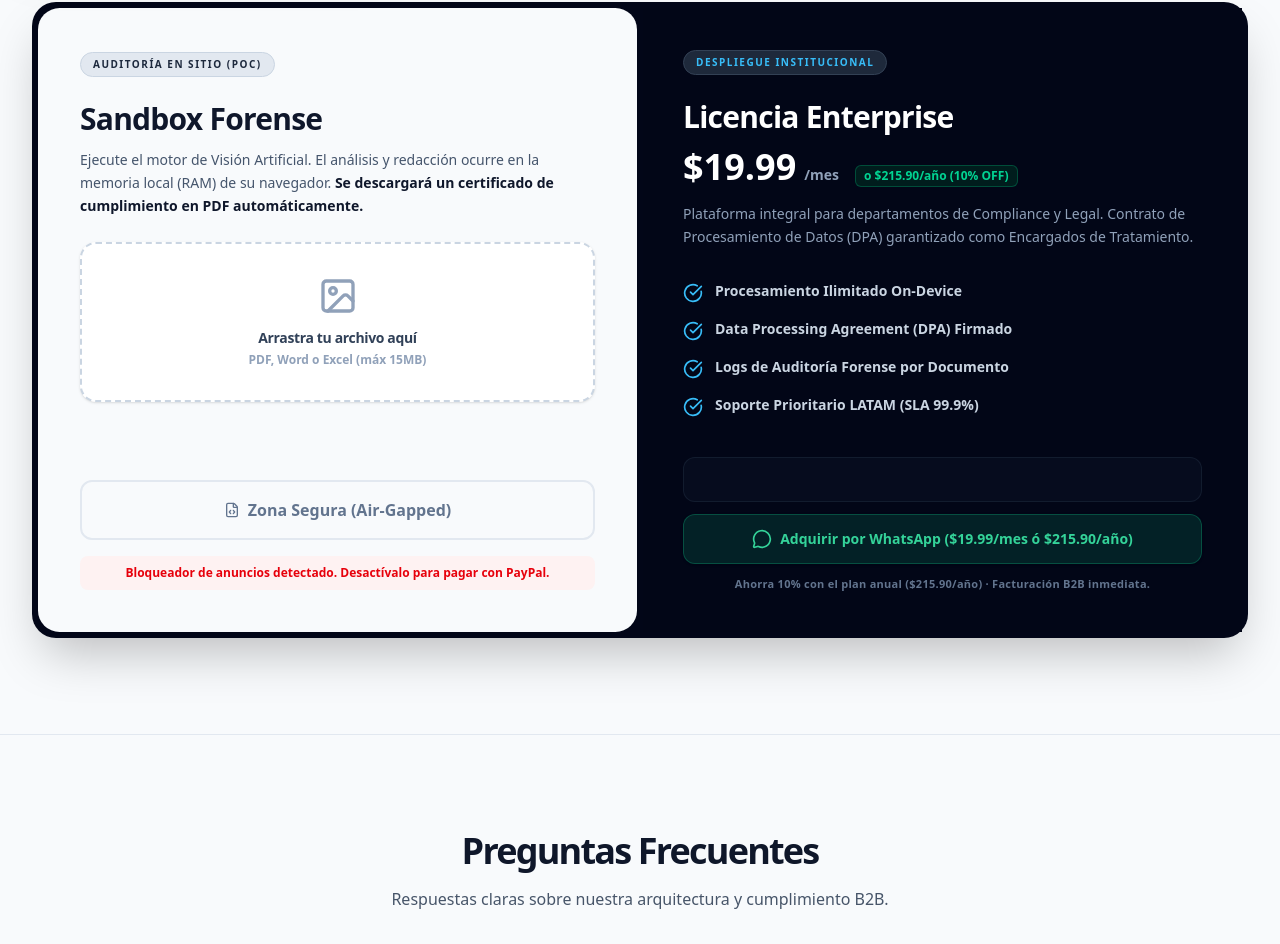
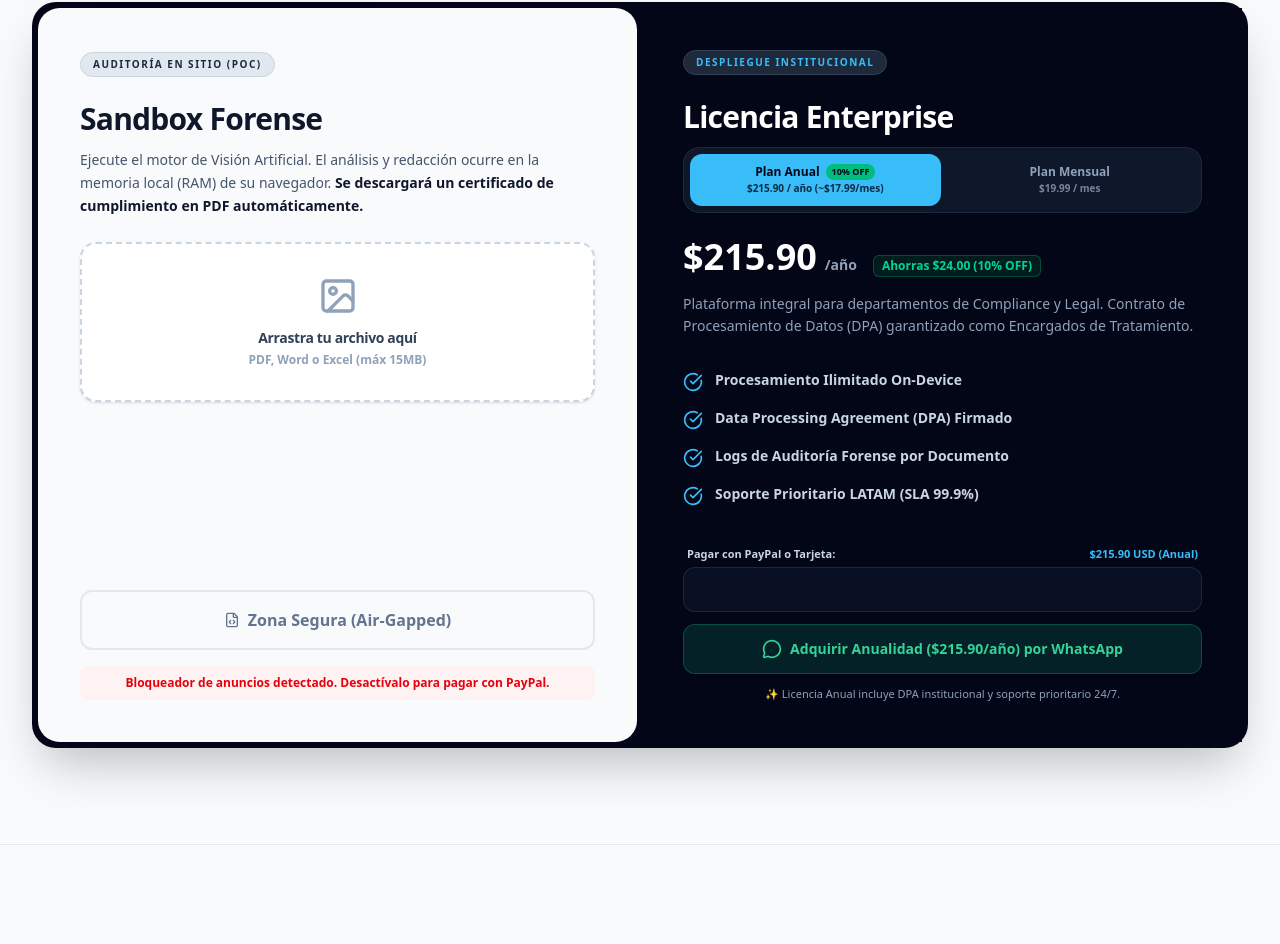
Before and after one commit to DamianMacancela/ZeroTrust, a Next.js app: page / in a window 1280 px wide. Shown: the part 838-1782 px from the top of the page. Built offline with nearby package versions, Linux system fonts and the light colour scheme; no server answers.

Commit message:
feat(pricing): add direct annual (.90) and monthly (.99) payment buttons and selector

```diff
--- a/src/app/page.tsx
+++ b/src/app/page.tsx
@@ -21,6 +21,7 @@
   const [hasUsedTrial, setHasUsedTrial] = useState(false);
   const [isProActive, setIsProActive] = useState(false);
   const [isDragging, setIsDragging] = useState(false);
+  const [billingCycle, setBillingCycle] = useState<'annual' | 'monthly'>('annual');
   const workerRef = useRef<Worker | null>(null);
 
   const canvasRef = useRef<HTMLCanvasElement>(null);
@@ -385,12 +386,56 @@
                   <h3 className="text-3xl font-black text-white mb-3 tracking-tight">Licencia Enterprise</h3>
 
 
+                  {/* SELECTOR DE PLAN MENSUAL / ANUAL DIRECTO */}
+                  <div className="flex bg-[#0F172A] p-1.5 rounded-2xl border border-slate-800 mb-6 gap-1">
+                    <button
+                      type="button"
+                      onClick={() => setBillingCycle('annual')}
+                      className={`flex-1 py-2.5 px-3 rounded-xl text-xs font-black transition-all flex flex-col items-center justify-center ${
+                        billingCycle === 'annual'
+                          ? 'bg-[#38BDF8] text-slate-950 shadow-md'
+                          : 'text-slate-400 hover:text-white'
+                      }`}
+                    >
+                      <span className="flex items-center gap-1.5">
+                        Plan Anual
+                        <span className="bg-emerald-500 text-slate-950 text-[9px] font-black px-1.5 py-0.5 rounded-full uppercase">10% OFF</span>
+                      </span>
+                      <span className="text-[10px] opacity-80 mt-0.5">$215.90 / año (~$17.99/mes)</span>
+                    </button>
+
+                    <button
+                      type="button"
+                      onClick={() => setBillingCycle('monthly')}
+                      className={`flex-1 py-2.5 px-3 rounded-xl text-xs font-black transition-all flex flex-col items-center justify-center ${
+                        billingCycle === 'monthly'
+                          ? 'bg-[#38BDF8] text-slate-950 shadow-md'
+                          : 'text-slate-400 hover:text-white'
+                      }`}
+                    >
+                      <span>Plan Mensual</span>
+                      <span className="text-[10px] opacity-80 mt-0.5">$19.99 / mes</span>
+                    </button>
+                  </div>
+
                   <div className="flex items-baseline gap-2 mb-4">
-                    <span className="text-4xl font-black text-white">$19.99</span>
-                    <span className="text-sm font-semibold text-slate-400">/mes</span>
-                    <span className="ml-2 text-xs font-bold text-emerald-400 bg-emerald-950/60 border border-emerald-500/30 px-2 py-0.5 rounded-md">
-                      o $215.90/año (10% OFF)
-                    </span>
+                    {billingCycle === 'annual' ? (
+                      <>
+                        <span className="text-4xl font-black text-white">$215.90</span>
+                        <span className="text-sm font-semibold text-slate-400">/año</span>
+                        <span className="ml-2 text-xs font-bold text-emerald-400 bg-emerald-950/60 border border-emerald-500/30 px-2 py-0.5 rounded-md">
+                          Ahorras $24.00 (10% OFF)
+                        </span>
+                      </>
+                    ) : (
+                      <>
+                        <span className="text-4xl font-black text-white">$19.99</span>
+                        <span className="text-sm font-semibold text-slate-400">/mes</span>
+                        <span className="ml-2 text-xs font-bold text-slate-400 bg-slate-800 px-2 py-0.5 rounded-md">
+                          Facturación mensual
+                        </span>
+                      </>
+                    )}
                   </div>
 
                   <p className="text-slate-400 mb-8 font-medium text-sm leading-relaxed">Plataforma integral para departamentos de Compliance y Legal. Contrato de Procesamiento de Datos (DPA) garantizado como Encargados de Tratamiento.</p>
@@ -456,9 +501,17 @@
                     </div>
                   ) : (
                     <div className="mt-auto space-y-3">
-                      {true ? (
+                      {/* BOTÓN DIRECTO DE PAYPAL PARA EL PLAN SELECCIONADO */}
+                      <div className="space-y-1">
+                        <div className="text-[11px] font-bold text-slate-300 flex justify-between px-1">
+                          <span>Pagar con PayPal o Tarjeta:</span>
+                          <span className="text-[#38BDF8] font-black">
+                            {billingCycle === 'annual' ? '$215.90 USD (Anual)' : '$19.99 USD (Mensual)'}
+                          </span>
+                        </div>
                         <PayPalButton
-                          planId={process.env.NEXT_PUBLIC_PAYPAL_PLAN_ID || "P-7N588285294329012NJZH4EQ"}
+                          amount={billingCycle === 'annual' ? '215.90' : '19.99'}
+                          planType={billingCycle}
                           onSuccess={() => {
                             setIsProActive(true);
                             setHasUsedTrial(false);
@@ -467,22 +520,23 @@
                           }}
                           onError={(err) => setErrorMessage(err)}
                         />
-                      ) : (
-                        <a href="/api/checkout/enterprise" className="w-full bg-[#0EA5E9] hover:bg-[#0284C7] text-white py-3.5 px-4 rounded-xl font-black transition-all flex justify-center items-center gap-2 shadow-lg hover:shadow-xl no-underline text-sm">
-                          <Database className="h-5 w-5 shrink-0" />
-                          <span>Comprar en Línea (Tarjeta / PayPal)</span>
-                        </a>
-                      )}
+                      </div>
+
+                      {/* BOTÓN DIRECTO DE WHATSAPP / FACTURACIÓN MANUAL */}
                       <a
-                        href={`https://api.whatsapp.com/send?phone=${process.env.NEXT_PUBLIC_WHATSAPP_NUMBER || '593983476198'}&text=Hola,%20deseo%20adquirir%20la%20Licencia%20Enterprise%20de%20ZeroTrust%20Redact%20($19.99/mes%20o%20$215.90/a%C3%B1o%20con%2010%25%20de%20descuento)%20para%20mi%20firma%20y%20firmar%20el%20DPA.`}
+                        href={`https://api.whatsapp.com/send?phone=${process.env.NEXT_PUBLIC_WHATSAPP_NUMBER || '593983476198'}&text=Hola,%20deseo%20adquirir%20la%20Licencia%20Enterprise%20de%20ZeroTrust%20Redact%20en%20plan%20${billingCycle === 'annual' ? 'Anual%20($215.90/año%20con%2010%%20de%20descuento)' : 'Mensual%20($19.99/mes)'}%20para%20mi%20firma%20y%20firmar%20el%20DPA.`}
                         target="_blank"
                         rel="noopener noreferrer"
                         className="w-full bg-[#10B981]/15 hover:bg-[#10B981]/25 text-[#34D399] border border-[#10B981]/30 py-3.5 px-4 rounded-xl font-black transition-all flex justify-center items-center gap-2 shadow-sm no-underline text-sm"
                       >
                         <MessageCircle className="h-5 w-5 text-[#34D399] shrink-0" />
-                        <span>Adquirir por WhatsApp ($19.99/mes ó $215.90/año)</span>
+                        <span>Adquirir {billingCycle === 'annual' ? 'Anualidad ($215.90/año)' : 'Plan Mensual ($19.99/mes)'} por WhatsApp</span>
                       </a>
-                      <p className="text-[11px] text-slate-500 text-center mt-3 font-bold tracking-wide">Ahorra 10% con el plan anual ($215.90/año) · Facturación B2B inmediata.</p>
+                      <p className="text-[11px] text-slate-400 text-center mt-2 font-medium">
+                        {billingCycle === 'annual'
+                          ? '✨ Licencia Anual incluye DPA institucional y soporte prioritario 24/7.'
+                          : 'Cancela en cualquier momento sin penalidad · Facturación B2B inmediata.'}
+                      </p>
                     </div>
                   )}
               </div>
--- a/src/components/PayPalButton.tsx
+++ b/src/components/PayPalButton.tsx
@@ -2,7 +2,21 @@
 
 import { useEffect, useState } from 'react';
 
-export default function PayPalButton({ planId, onSuccess, onError }: { planId: string, onSuccess: () => void, onError: (err: string) => void }) {
+interface PayPalButtonProps {
+  amount?: string; // '215.90' para anual, '19.99' para mensual
+  planType?: 'annual' | 'monthly';
+  planId?: string;
+  onSuccess: () => void;
+  onError: (err: string) => void;
+}
+
+export default function PayPalButton({
+  amount = '215.90',
+  planType = 'annual',
+  planId,
+  onSuccess,
+  onError
+}: PayPalButtonProps) {
   const [scriptLoaded, setScriptLoaded] = useState(false);
   const [clientId, setClientId] = useState<string | null>(process.env.NEXT_PUBLIC_PAYPAL_CLIENT_ID || null);
 
@@ -16,7 +30,7 @@
         if (data.clientId) {
           setClientId(data.clientId);
         } else {
-          onError("El módulo de pago no está configurado. Contacta a soporte.");
+          onError("El módulo de pago no está configurado.");
         }
       })
       .catch(() => {
@@ -28,14 +42,16 @@
   useEffect(() => {
     if (!clientId) return;
 
-    if (document.getElementById('paypal-sdk-raw')) {
+    // Remover script previo si cambia el intent o currency
+    const existingScript = document.getElementById('paypal-sdk-raw');
+    if (existingScript) {
       setScriptLoaded(true);
       return;
     }
 
     const script = document.createElement('script');
     script.id = 'paypal-sdk-raw';
-    script.src = `https://www.paypal.com/sdk/js?client-id=${clientId}&vault=true&intent=subscription`;
+    script.src = `https://www.paypal.com/sdk/js?client-id=${clientId}&currency=USD&intent=capture`;
     script.async = true;
     script.onload = () => setScriptLoaded(true);
     script.onerror = () => {
@@ -45,10 +61,11 @@
     document.body.appendChild(script);
   }, [clientId, onError]);
 
-  // 3. Renderizar botones de PayPal
+  // 3. Renderizar botones de PayPal para el monto exacto
   useEffect(() => {
     if (scriptLoaded && (window as any).paypal && clientId) {
-      const container = document.getElementById('paypal-button-container-enterprise');
+      const containerId = `paypal-button-container-${planType}`;
+      const container = document.getElementById(containerId);
       if (container) {
         container.innerHTML = '';
       }
@@ -57,39 +74,63 @@
         (window as any).paypal.Buttons({
           style: {
             shape: 'pill',
-            color: 'blue',
+            color: planType === 'annual' ? 'gold' : 'blue',
             layout: 'vertical',
-            label: 'subscribe'
+            label: 'pay'
           },
-          createSubscription: function(data: any, actions: any) {
-            return actions.subscription.create({
-              plan_id: planId
+          createOrder: function(data: any, actions: any) {
+            return actions.order.create({
+              purchase_units: [{
+                description: `ZeroTrust Redact Enterprise — ${planType === 'annual' ? 'Licencia Anual ($215.90 con 10% OFF)' : 'Licencia Mensual ($19.99/mes)'}`,
+                amount: {
+                  currency_code: 'USD',
+                  value: amount
+                }
+              }]
             });
           },
-          onApprove: function(data: any, actions: any) {
-            fetch('/api/checkout/paypal/verify', {
-              method: 'POST',
-              headers: { 'Content-Type': 'application/json' },
-              body: JSON.stringify({ subscriptionID: data.subscriptionID })
-            })
-            .then(res => res.json())
-            .then(result => {
-              if (result.success) onSuccess();
-              else onError(result.error || 'Error al validar suscripción.');
-            })
-            .catch(() => onError('Error de conexión al verificar el pago.'));
+          onApprove: async function(data: any, actions: any) {
+            try {
+              const capture = await actions.order.capture();
+
+              const response = await fetch('/api/checkout/paypal/verify-order', {
+                method: 'POST',
+                headers: { 'Content-Type': 'application/json' },
+                body: JSON.stringify({ orderID: data.orderID, capture })
+              });
+
+              const result = await response.json();
+              if (result.success) {
+                onSuccess();
+              } else {
+                onError(result.error || 'Error al validar el pago.');
+              }
+            } catch (err) {
+              console.error("Error capturando orden de PayPal:", err);
+              onError('Error procesando la transacción con PayPal.');
+            }
+          },
+          onError: function(err: any) {
+            console.error("PayPal button error:", err);
+            onError("Ocurrió un error en la pasarela de PayPal.");
           }
-        }).render('#paypal-button-container-enterprise');
+        }).render(`#${containerId}`);
       } catch (error) {
         console.error("Error renderizando PayPal", error);
       }
     }
-  }, [scriptLoaded, clientId, planId, onSuccess, onError]);
+  }, [scriptLoaded, clientId, amount, planType, onSuccess, onError]);
+
+  const containerId = `paypal-button-container-${planType}`;
 
   return (
-    <div className="w-full relative z-10 min-h-[45px] bg-slate-800/20 rounded-xl p-4 border border-slate-700/30 flex flex-col items-center justify-center">
-      {!scriptLoaded && <p className="text-center text-xs text-slate-400 font-bold mb-2">Conectando con PayPal...</p>}
-      <div id="paypal-button-container-enterprise" className="w-full relative z-20"></div>
+    <div className="w-full relative z-10 min-h-[45px] bg-slate-900/60 rounded-xl p-3 border border-slate-700/50 flex flex-col items-center justify-center">
+      {!scriptLoaded && (
+        <p className="text-center text-xs text-slate-400 font-bold py-2 animate-pulse">
+          Conectando con pasarela segura de PayPal...
+        </p>
+      )}
+      <div id={containerId} className="w-full relative z-20"></div>
     </div>
   );
 }
```
Also changed, not shown: src/app/api/checkout/paypal/verify-order/route.ts (added, +97 -0 lines).
